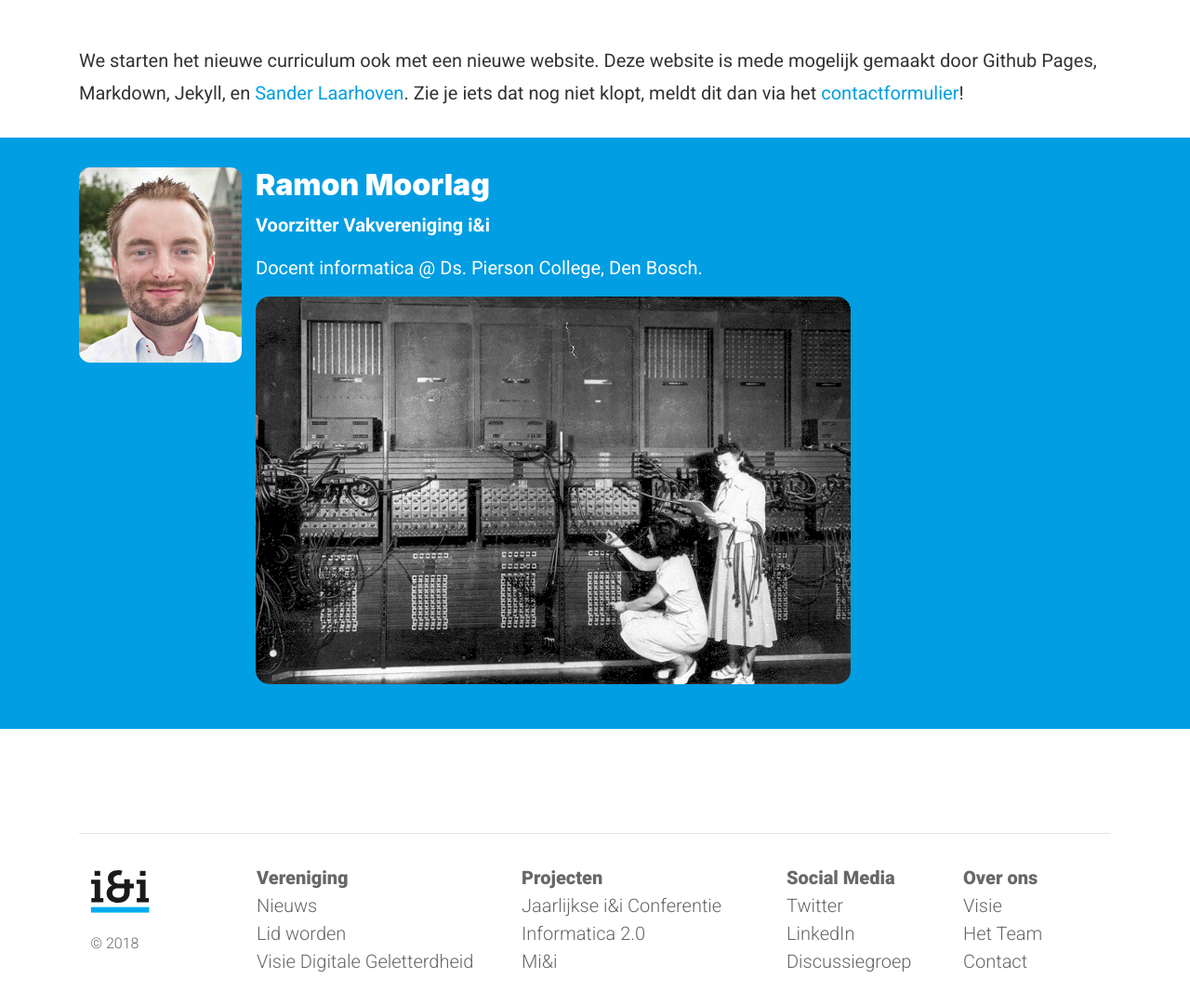
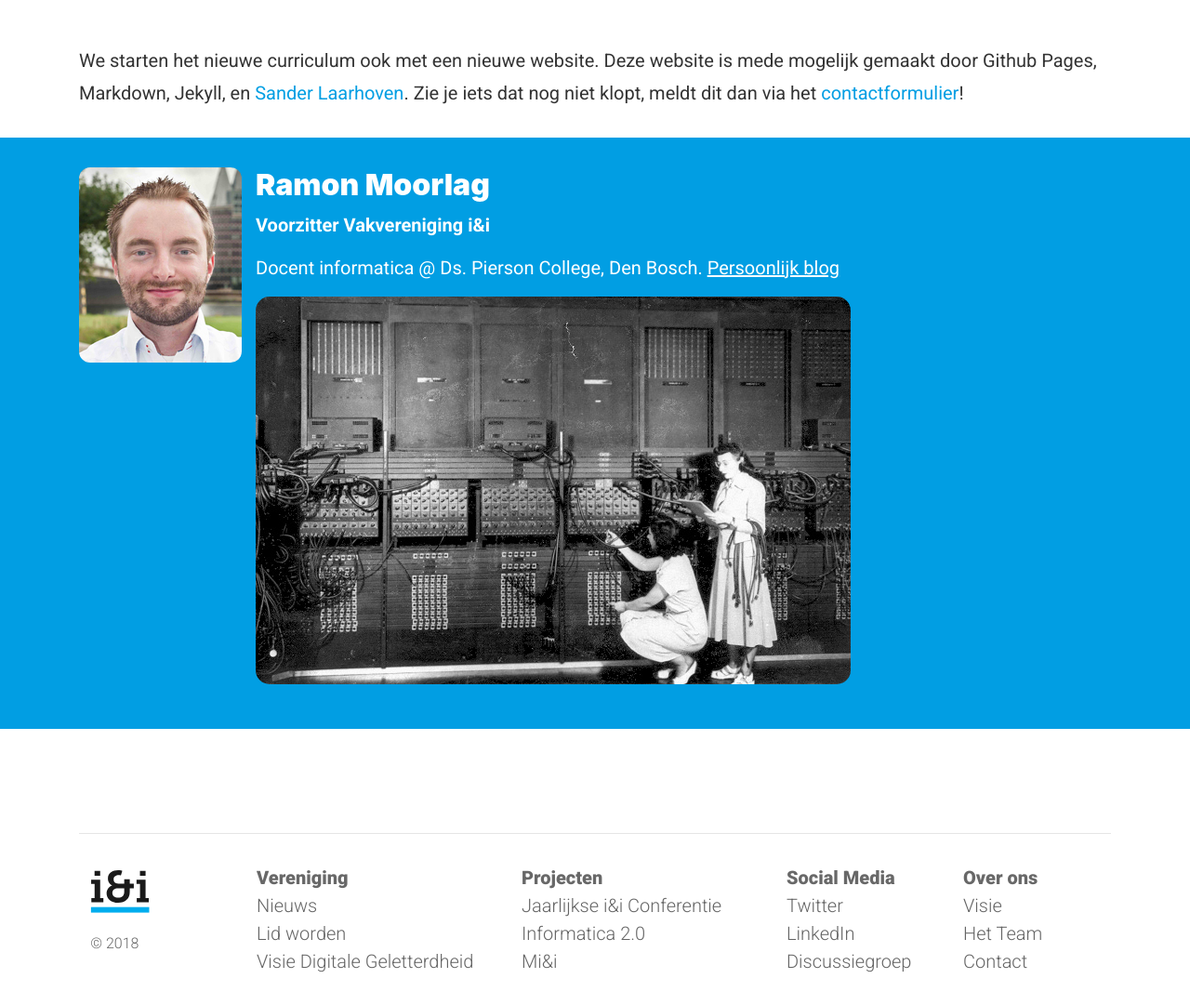
Before and after one commit to ieni/website, a Jekyll site: the page built from _posts/2018-01-05-nieuwe-website.md, in a window 1280 px wide. Shown: the part 336-1417 px from the top of the page at 93% size. Built offline with Jekyll 4.4.1, drawn with Linux system fonts in a browser that asks for light colours.

Commit message:
Fix url color in author footer

```diff
--- a/_sass/post.sass
+++ b/_sass/post.sass
@@ -7,6 +7,10 @@
   img
     border-radius: .75em
 
+  a
+    color: $color-white
+    text-decoration: underline
+
 #comments
   padding-top: 2em
   font-size: 20px
```
